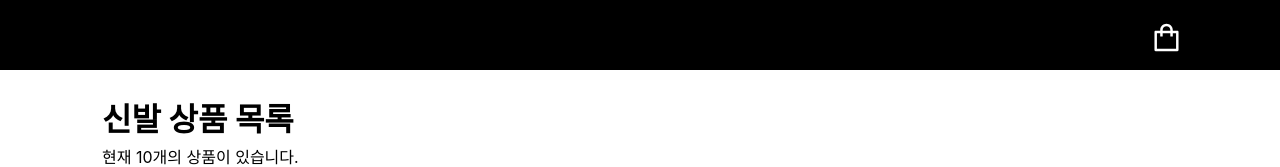
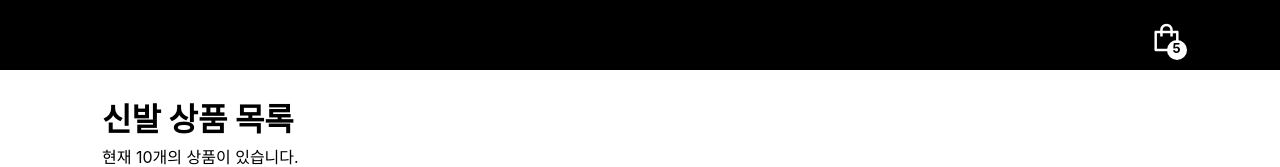
Before and after one commit to LATIsi/shoes-shopping-mall, a React (Create React App) app in the folder code/: page / in a window 1280 px wide. Shown: the top 167 px of the page. Built offline with nearby package versions, Linux system fonts and the light colour scheme.

Commit message:
STYLE : 장바구니 담기 갯수 레이아웃 완성

```diff
--- a/code/src/components/Nav.js
+++ b/code/src/components/Nav.js
@@ -4,6 +4,8 @@ import { AiOutlineShopping } from "react-icons/ai";
 import { IoArrowBackSharp } from "react-icons/io5";
 
 function nav(props) {
+    let cart_count = 5;
+
     return (
         <div id = "Nav">
             <ul>
@@ -16,12 +18,21 @@ function nav(props) {
                     </a>
                 </li> */}
                 <li className="cart_btn" >
+                    <div>
+                        {cart_count === 0? (
+                            <></>
+                        ) : (
+                            <div class="cart_count_circle">{cart_count}</div>
+                        )}
+                    </div>
+
                     <a href="">
                         <AiOutlineShopping size={35} color="white"
                         onMouseOver={({target})=>target.style.color="dimgrey"}
                         onMouseOut={({target})=>target.style.color="white"}
                         />
                     </a>
+
                 </li>
             </ul>
         </div>
--- a/code/src/styles/nav.css
+++ b/code/src/styles/nav.css
@@ -21,7 +21,24 @@ ul,li{
 }
 
 .cart_btn{
+    position: relative;
     float: right;
+    text-align: center;
+}
+
+.cart_count_circle{
+    top: 50%;
+    left: 50%;
+    font-size: small;
+    font-weight: 700;
+    position: absolute;
+    width: 20px;
+    height: 20px;
+    border-radius: 50%;
+    background-color: white;
+    color: black;
+    margin: auto;
+    z-index: 1;
 }
 
 @media only screen and (max-width: 1024px) {
```
Also changed, not shown: 1 other file (tests, documents, lock files or other folders).
